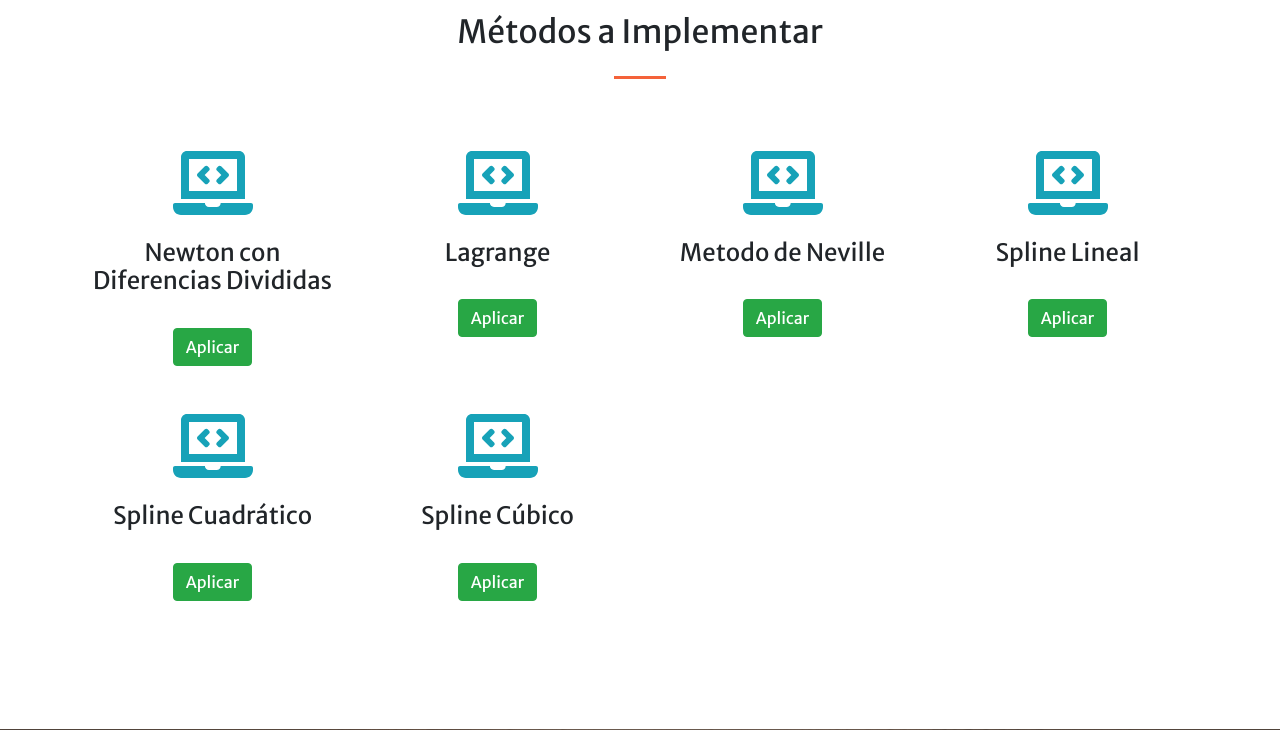
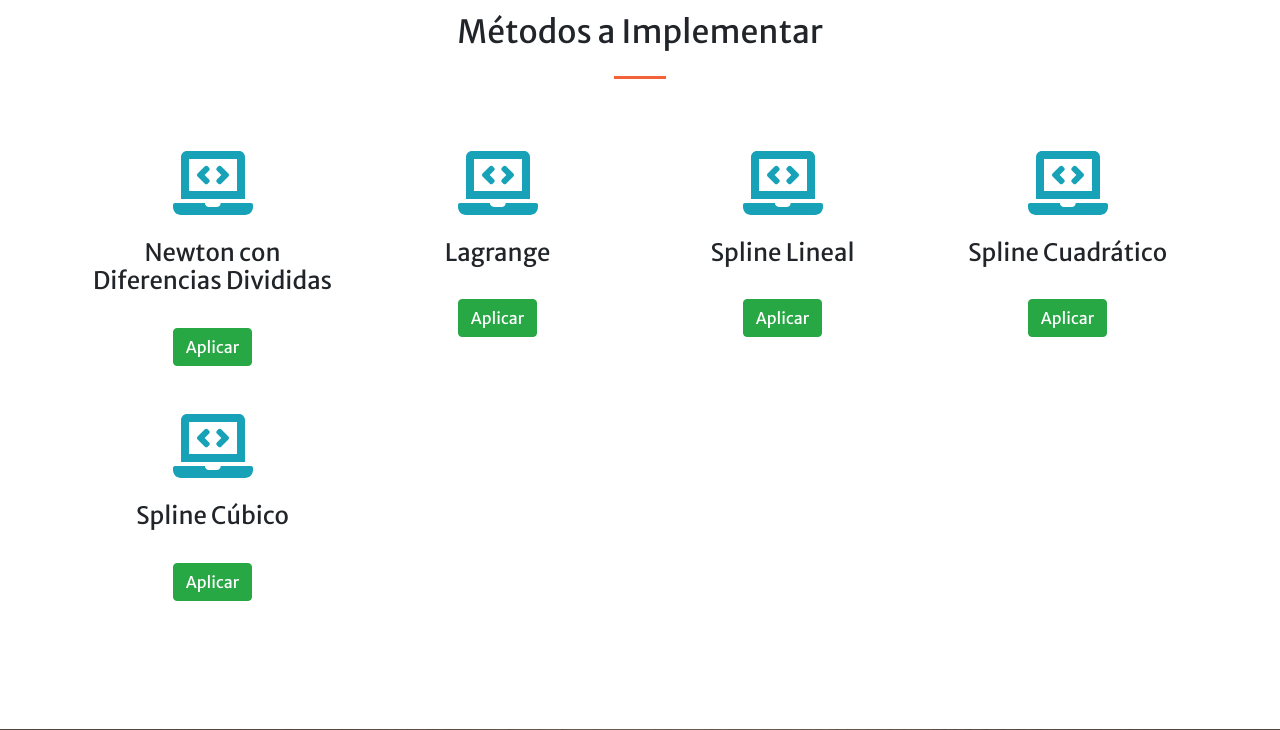
Before and after one commit to jlondo97/Proyecto_numerico, a Flask app: page / in a window 1280 px wide. Shown: the part 3711-4441 px from the top of the page. Run offline with Flask 2, Linux system fonts and the light colour scheme; parts of the project's set-up code (start-up, migrations or seed data) failed here and were passed over; some libraries are stand-ins or nearby versions.

Commit message:
correccion

```diff
--- a/app/src/metodos/Interpolacion/interpolacionLagrange.py
+++ b/app/src/metodos/Interpolacion/interpolacionLagrange.py
@@ -37,6 +37,6 @@ class InterpolacionLagrange:
             else:
                 polinomio += "(" + str(expand(F)) + ")*" + str(self.y[i]) + " + "
 
-        G = expand(polinomio)
+        G = ("P(x) =" +  str(expand(polinomio)))
         print("\n-----------------------------------POLINOMIO INTERPOLANTE DE LAGRANGE --------------------------------\n \n" + "P(X) = " + str(G))
         return G
--- a/app/src/templates/index.html
+++ b/app/src/templates/index.html
@@ -223,15 +223,6 @@
                 <div class="col-lg-3 col-md-6 text-center">
                     <div class="mt-5">
                         <i class="fas fa-4x fa-laptop-code text-info mb-4"></i>
-                        <h3 class="h4 mb-2">Metodo de Neville</h3>
-                        <p class="text-muted mb-0"></p>
-                        <br>
-                        <a class="btn btn-success" href="/neville" role="button">Aplicar</a>
-                    </div>
-                </div>
-                <div class="col-lg-3 col-md-6 text-center">
-                    <div class="mt-5">
-                        <i class="fas fa-4x fa-laptop-code text-info mb-4"></i>
                         <h3 class="h4 mb-2">Spline Lineal</h3>
                         <p class="text-muted mb-0"></p>
                         <br>
```
